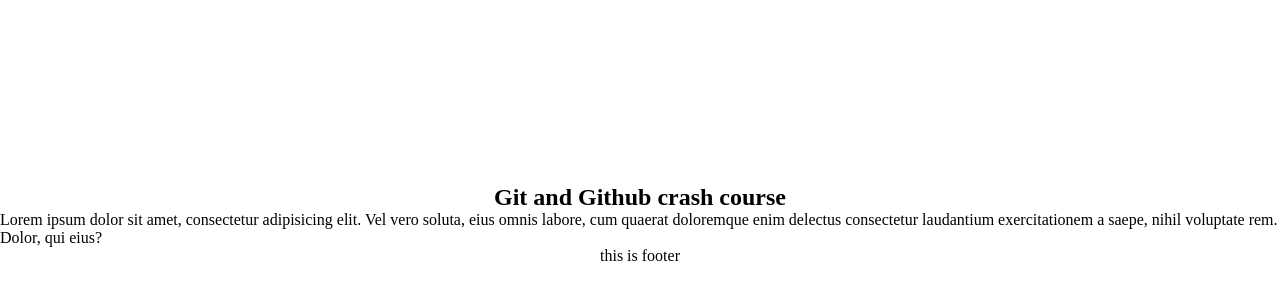
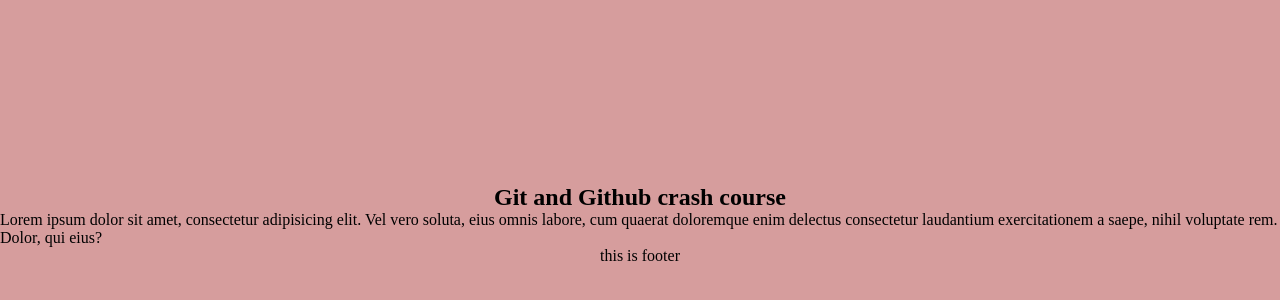
Before and after one commit to Vinaykumar0077/git-crash, a plain HTML site: page index.html in a window 1280 px wide. Shown: the part 176-476 px from the top of the page. Drawn offline with Linux system fonts and the light colour scheme.

Commit message:
simple update

```diff
--- a/style.css
+++ b/style.css
@@ -6,6 +6,7 @@
 section {
   width: 100%;
   height: 100vh;
+  background-color: rgba(165, 42, 42, 0.459);
   display: flex;
   flex-direction: column;
   justify-content: center;
```
